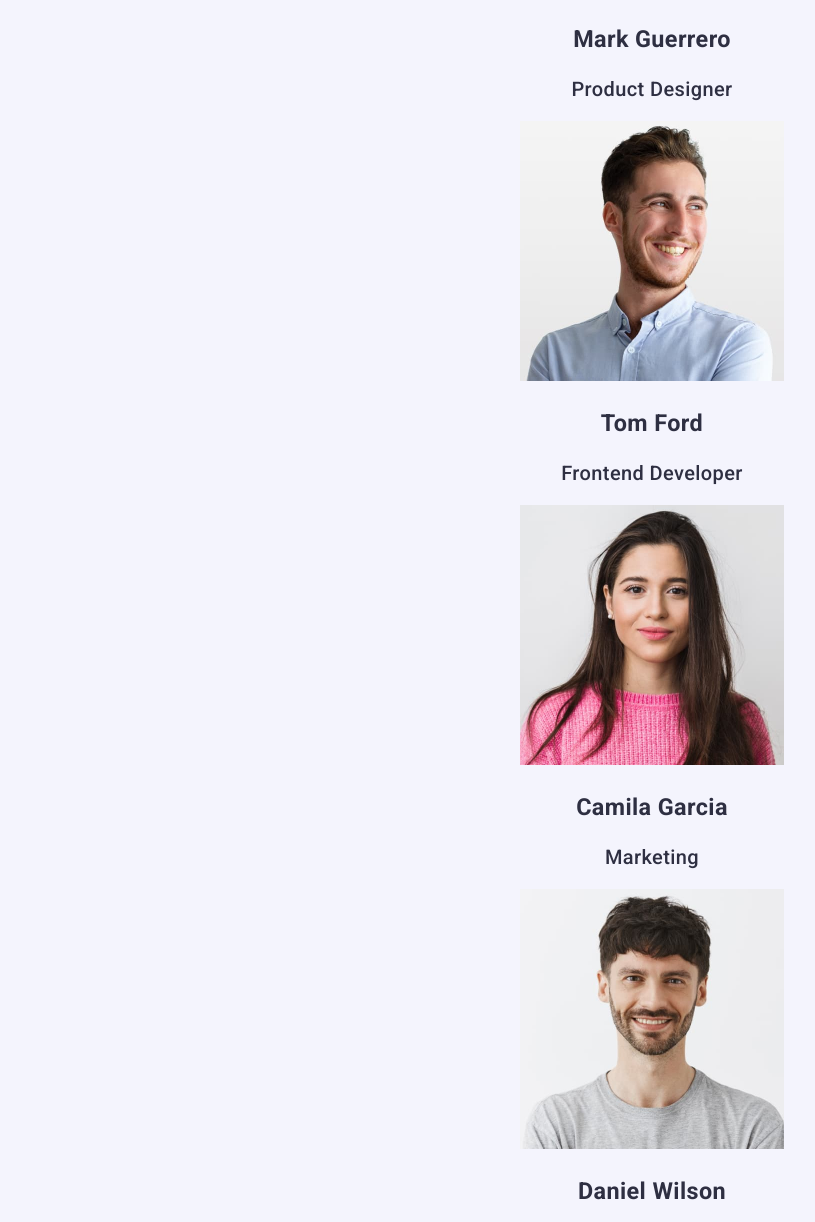
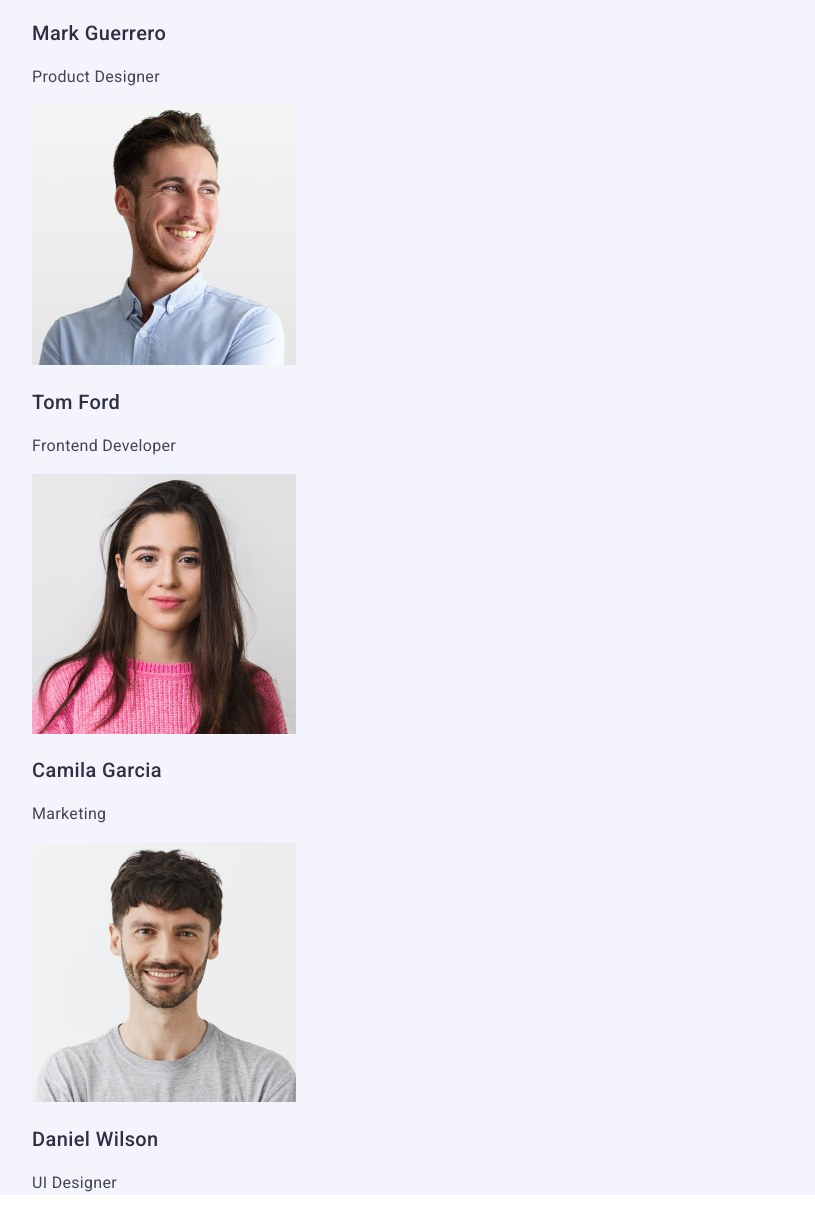
Before and after one commit to urbulent/goit-markup-hw-02, a plain HTML site: page index.html in a window 1280 px wide. Shown: the part 1071-2293 px from the top of the page, without its empty margins (8-823 px from the left). Drawn offline with nearby package versions, Linux system fonts and the light colour scheme.

Commit message:
add styles and markup

```diff
--- a/css/styles.css
+++ b/css/styles.css
@@ -138,7 +138,7 @@ ol {
   font-size: 20px;
   line-height: 1.2;
   letter-spacing: 0.02em;
-  text-align: center;
+  text-align: justify;
   color: #2e2f42;
 }
 
@@ -146,7 +146,7 @@ ol {
   font-size: 16px;
   line-height: 1.5;
   letter-spacing: 0.02em;
-  text-align: center;
+  text-align: justify;
   color: #434455;
 }
 
--- a/index.html
+++ b/index.html
@@ -89,26 +89,26 @@
       </section>
       <section class="team-bc">
         <h2 class="team-title">Our Team</h2>
-        <ul class="team-name">
+        <ul>
           <li>
             <img src="./images/mark.jpg" alt="product" width="264" />
-            <h3>Mark Guerrero</h3>
-            <p>Product Designer</p>
+            <h3 class="team-name">Mark Guerrero</h3>
+            <p class="team-pos">Product Designer</p>
           </li>
           <li>
             <img src="./images/tom.jpg" alt="front" width="264" />
-            <h3>Tom Ford</h3>
-            <p>Frontend Developer</p>
+            <h3 class="team-name">Tom Ford</h3>
+            <p class="team-pos">Frontend Developer</p>
           </li>
           <li>
             <img src="./images/camila.jpg" alt="marketing" width="264" />
-            <h3>Camila Garcia</h3>
-            <p>Marketing</p>
+            <h3 class="team-name">Camila Garcia</h3>
+            <p class="team-pos">Marketing</p>
           </li>
           <li>
             <img src="./images/deniel.jpg" alt="designer" width="264" />
-            <h3>Daniel Wilson</h3>
-            <p>UI Designer</p>
+            <h3 class="team-name">Daniel Wilson</h3>
+            <p class="team-pos">UI Designer</p>
           </li>
         </ul>
       </section>
```
